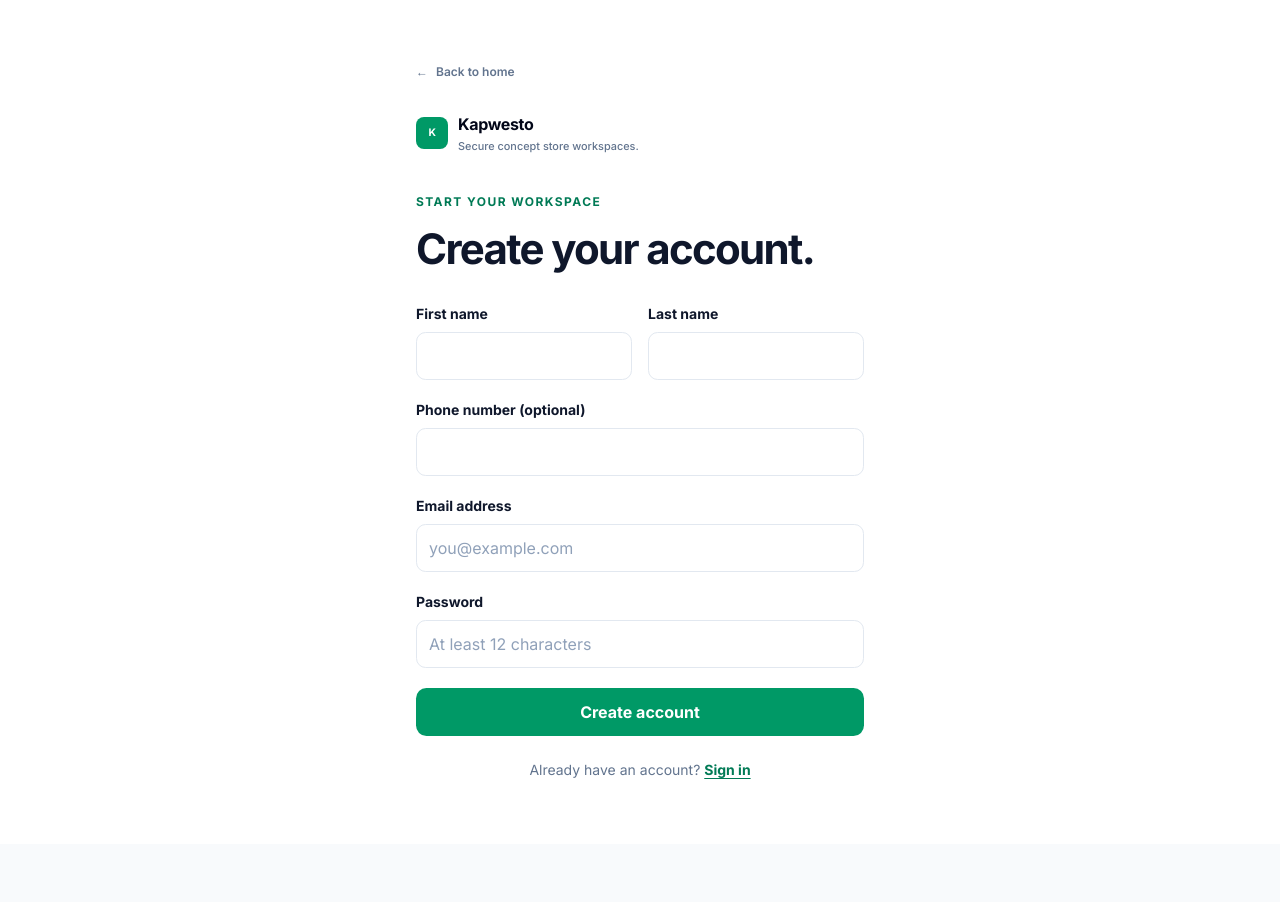
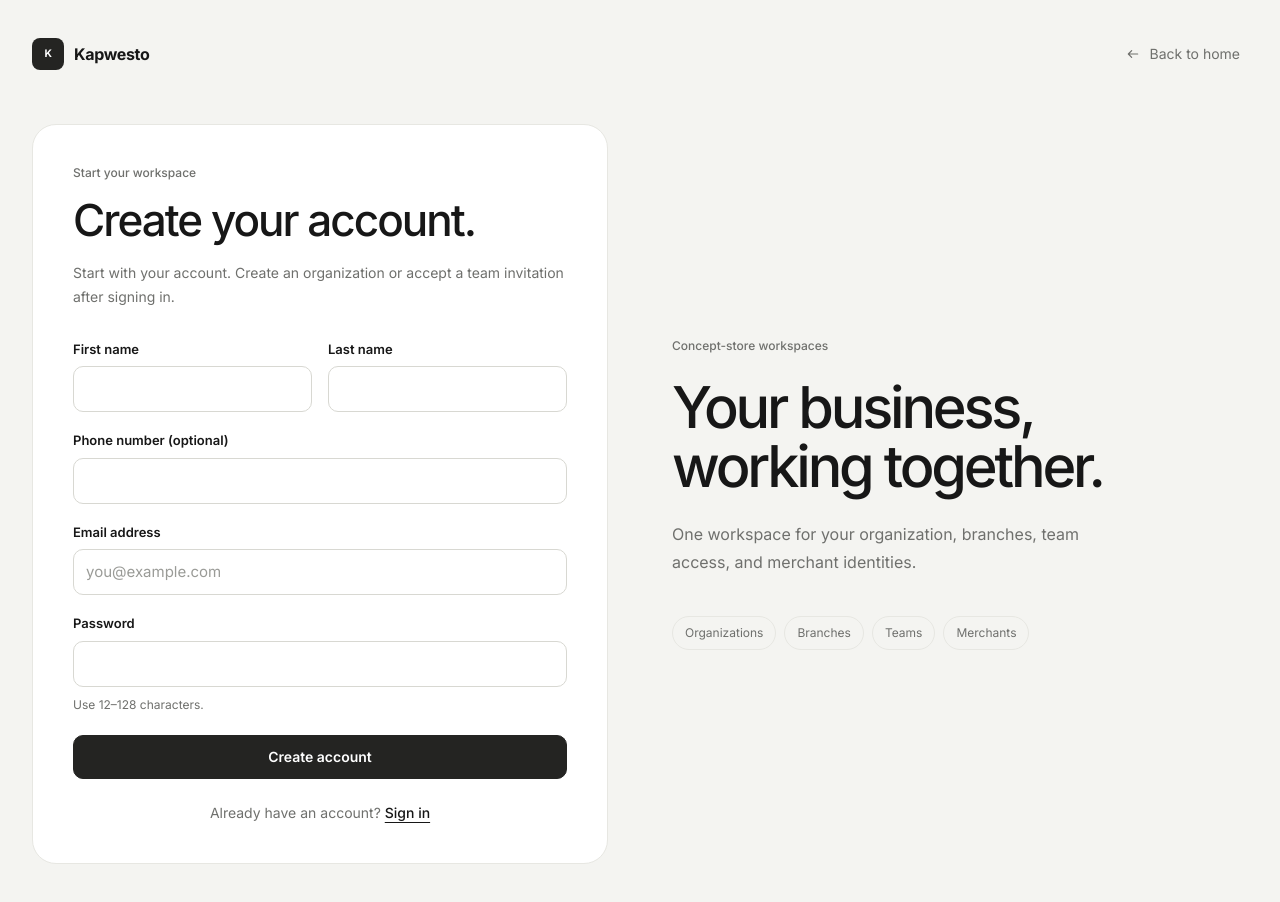
Before and after one commit to khenshi/concept-store, a Next.js app in the folder frontend/: page /register in a window 1280 px wide. Shown: the top 902 px of the page. Before the commit the page ends 844 px from the top, so only its background shows below. Built offline with nearby package versions, Linux system fonts and the light colour scheme; no server answers.

Commit message:
refactor(frontend): unify guest and invitation experiences

```diff
--- a/frontend/src/app/(auth)/login/page.tsx
+++ b/frontend/src/app/(auth)/login/page.tsx
@@ -4,9 +4,5 @@ import { CredentialsForm } from '@/features/auth/components/credentials-form';
 export const metadata: Metadata = { title: 'Sign in | Kapwesto' };
 
 export default function LoginPage() {
-  return (
-    <main className="grid min-h-screen place-items-center bg-white">
-      <CredentialsForm mode="login" />
-    </main>
-  );
+  return <CredentialsForm mode="login" />;
 }
--- a/frontend/src/app/(auth)/register/page.tsx
+++ b/frontend/src/app/(auth)/register/page.tsx
@@ -4,9 +4,5 @@ import { CredentialsForm } from '@/features/auth/components/credentials-form';
 export const metadata: Metadata = { title: 'Create account | Kapwesto' };
 
 export default function RegisterPage() {
-  return (
-    <main className="grid min-h-screen place-items-center bg-white">
-      <CredentialsForm mode="register" />
-    </main>
-  );
+  return <CredentialsForm mode="register" />;
 }
--- a/frontend/src/features/auth/components/credentials-form.tsx
+++ b/frontend/src/features/auth/components/credentials-form.tsx
@@ -4,7 +4,13 @@ import Link from 'next/link';
 import { useRouter } from 'next/navigation';
 import { useState, type FormEvent } from 'react';
 import type { ZodError } from 'zod';
-import { BrandWordmark } from '@/shared/components/branding/brand-wordmark';
+import { GuestShell } from '@/shared/components/ui/guest-shell';
+import {
+  TextField,
+  focusFirstInvalidField,
+} from '@/shared/components/ui/text-field';
+import { Button } from '@/shared/components/ui/button';
+import { Notice } from '@/shared/components/ui/notice';
 import { ApiError } from '../api/auth-client';
 import { useAuth } from '../model/auth-context';
 import {
@@ -64,6 +70,8 @@ export function CredentialsForm({ mode }: { mode: FormMode }) {
 
   async function handleSubmit(event: FormEvent<HTMLFormElement>) {
     event.preventDefault();
+    if (isSubmitting) return;
+    const form = event.currentTarget;
     setSubmissionError(null);
 
     const formData = new FormData(event.currentTarget);
@@ -81,6 +89,7 @@ export function CredentialsForm({ mode }: { mode: FormMode }) {
 
     if (!result.success) {
       setFieldErrors(fieldErrorsFrom(result.error));
+      focusFirstInvalidField(form);
       return;
     }
 
@@ -115,170 +124,90 @@ export function CredentialsForm({ mode }: { mode: FormMode }) {
   }
 
   return (
-    <section
-      className="flex min-h-screen w-full max-w-md flex-col justify-center px-5 py-10 sm:max-w-lg sm:px-8 lg:py-16"
-      aria-labelledby="auth-title"
+    <GuestShell
+      eyebrow={copy.eyebrow}
+      title={copy.title}
+      description={
+        mode === 'login'
+          ? 'Continue to your organizations and the people behind them.'
+          : 'Start with your account. Create an organization or accept a team invitation after signing in.'
+      }
     >
-      <Link
-        className="inline-flex items-center gap-2 text-xs font-semibold text-slate-500 no-underline hover:text-emerald-700"
-        href="/"
-      >
-        <span aria-hidden="true">←</span> Back to home
-      </Link>
-      <BrandWordmark className="mt-8 text-slate-950" showTagline />
-      <div className="mt-10">
-        <p className="mb-4 text-xs font-bold tracking-[0.12em] text-emerald-700 uppercase">
-          {copy.eyebrow}
-        </p>
-        <h1
-          className="max-w-none text-[clamp(1.875rem,6vw,2.625rem)] leading-[1.08] font-bold tracking-[-0.04em] text-slate-900"
-          id="auth-title"
-        >
-          {copy.title}
-        </h1>
-      </div>
-
-      <form className="mt-8 grid gap-5" onSubmit={handleSubmit} noValidate>
+      <form className="grid min-w-0 gap-5" onSubmit={handleSubmit} noValidate>
         {submissionError ? (
-          <p
-            className="m-0 rounded-lg border border-red-600 bg-white p-3 text-sm text-red-600"
-            role="alert"
-          >
-            {submissionError}
-          </p>
+          <Notice tone="error">{submissionError}</Notice>
         ) : null}
-
         {mode === 'register' ? (
-          <div className="grid gap-4 sm:grid-cols-2">
-            <AuthField
+          <>
+            <div className="grid min-w-0 gap-4 sm:grid-cols-2">
+              <TextField
                 id="firstName"
+                name="firstName"
                 label="First name"
                 autoComplete="given-name"
+                maxLength={80}
+                required
                 error={fieldErrors.firstName}
               />
-            <AuthField
+              <TextField
                 id="lastName"
+                name="lastName"
                 label="Last name"
                 autoComplete="family-name"
+                maxLength={80}
+                required
                 error={fieldErrors.lastName}
               />
             </div>
-        ) : null}
-
-        {mode === 'register' ? (
-          <AuthField
+            <TextField
               id="phone"
+              name="phone"
               label="Phone number (optional)"
               type="tel"
               autoComplete="tel"
+              maxLength={25}
               error={fieldErrors.phone}
             />
+          </>
         ) : null}
-
-        <div className="grid gap-2">
-          <label className="text-sm font-bold" htmlFor="email">
-            Email address
-          </label>
-          <input
-            className="min-h-12 w-full rounded-[0.6rem] border border-slate-200 bg-white px-3 py-2.5 text-slate-900 placeholder:text-slate-400 focus-visible:outline-3 focus-visible:outline-offset-2 focus-visible:outline-emerald-100 aria-invalid:border-red-600"
+        <TextField
           id="email"
           name="email"
+          label="Email address"
           type="email"
           autoComplete="email"
           placeholder="you@example.com"
-            aria-invalid={Boolean(fieldErrors.email)}
-            aria-describedby={fieldErrors.email ? 'email-error' : undefined}
+          maxLength={254}
+          required
+          error={fieldErrors.email}
         />
-          {fieldErrors.email ? (
-            <p id="email-error" className="m-0 text-sm text-red-600">
-              {fieldErrors.email}
-            </p>
-          ) : null}
-        </div>
-
-        <div className="grid gap-2">
-          <label className="text-sm font-bold" htmlFor="password">
-            Password
-          </label>
-          <input
-            className="min-h-12 w-full rounded-[0.6rem] border border-slate-200 bg-white px-3 py-2.5 text-slate-900 placeholder:text-slate-400 focus-visible:outline-3 focus-visible:outline-offset-2 focus-visible:outline-emerald-100 aria-invalid:border-red-600"
+        <TextField
           id="password"
           name="password"
+          label="Password"
           type="password"
-            autoComplete={
-              mode === 'login' ? 'current-password' : 'new-password'
-            }
-            placeholder={
-              mode === 'register' ? 'At least 12 characters' : undefined
-            }
-            aria-invalid={Boolean(fieldErrors.password)}
-            aria-describedby={
-              fieldErrors.password ? 'password-error' : undefined
-            }
+          autoComplete={mode === 'login' ? 'current-password' : 'new-password'}
+          hint={mode === 'register' ? 'Use 12–128 characters.' : undefined}
+          required
+          error={fieldErrors.password}
         />
-          {fieldErrors.password ? (
-            <p id="password-error" className="m-0 text-sm text-red-600">
-              {fieldErrors.password}
-            </p>
-          ) : null}
-        </div>
-
-        <button
-          className="inline-flex min-h-11 cursor-pointer items-center justify-center rounded-[0.65rem] border-0 bg-emerald-600 px-4.5 py-3 font-bold text-white hover:bg-emerald-700 focus-visible:outline-3 focus-visible:outline-offset-2 focus-visible:outline-emerald-100 disabled:cursor-wait disabled:opacity-65"
+        <Button
           type="submit"
-          disabled={isSubmitting}
+          pending={isSubmitting}
+          pendingLabel={copy.submitting}
         >
-          {isSubmitting ? copy.submitting : copy.submit}
-        </button>
+          {copy.submit}
+        </Button>
       </form>
-
-      <p className="mt-6 text-center text-sm text-slate-500">
+      <p className="mt-6 text-center text-sm text-muted">
         {copy.alternate}{' '}
         <Link
-          className="font-bold text-emerald-700 underline underline-offset-3"
+          className="font-medium text-ink underline underline-offset-4"
           href={copy.alternateHref}
         >
           {copy.alternateLink}
         </Link>
       </p>
-    </section>
+    </GuestShell>
   );
 }
-
-function AuthField({
-  id,
-  label,
-  type = 'text',
-  autoComplete,
-  error,
-}: {
-  id: 'firstName' | 'lastName' | 'phone';
-  label: string;
-  type?: 'text' | 'tel';
-  autoComplete: string;
-  error?: string;
-}) {
-  return (
-    <div className="grid gap-2">
-      <label className="text-sm font-bold" htmlFor={id}>
-        {label}
-      </label>
-      <input
-        className="min-h-12 w-full rounded-[0.6rem] border border-slate-200 bg-white px-3 py-2.5 text-slate-900 focus-visible:outline-3 focus-visible:outline-offset-2 focus-visible:outline-emerald-100 aria-invalid:border-red-600"
-        id={id}
-        name={id}
-        type={type}
-        autoComplete={autoComplete}
-        maxLength={id === 'phone' ? 25 : 80}
-        required={id !== 'phone'}
-        aria-invalid={Boolean(error)}
-        aria-describedby={error ? `${id}-error` : undefined}
-      />
-      {error ? (
-        <p className="m-0 text-sm text-red-600" id={`${id}-error`}>
-          {error}
-        </p>
-      ) : null}
-    </div>
-  );
-}
--- /dev/null
+++ b/frontend/src/shared/components/ui/guest-shell.tsx
@@ -0,0 +1,81 @@
+import Link from 'next/link';
+import type { ReactNode } from 'react';
+import { BrandWordmark } from '@/shared/components/branding/brand-wordmark';
+import { Icon } from './icon';
+
+export function GuestShell({
+  children,
+  eyebrow,
+  title,
+  description,
+  contextTitle = 'Your business,\nworking together.',
+  contextDescription = 'One workspace for your organization, branches, team access, and merchant identities.',
+}: {
+  children: ReactNode;
+  eyebrow: string;
+  title: ReactNode;
+  description?: ReactNode;
+  contextTitle?: string;
+  contextDescription?: string;
+}) {
+  return (
+    <main className="min-h-dvh bg-canvas px-4 py-5 text-ink sm:px-8 sm:py-8">
+      <div className="mx-auto flex min-h-[calc(100dvh-2.5rem)] max-w-7xl flex-col sm:min-h-[calc(100dvh-4rem)]">
+        <header className="flex flex-wrap items-center justify-between gap-4">
+          <BrandWordmark tone="neutral" />
+          <Link
+            href="/"
+            className="inline-flex min-h-11 items-center gap-2 rounded-control px-2 text-sm text-muted no-underline hover:text-ink"
+          >
+            <Icon name="arrow" className="size-4 rotate-180" />
+            Back to home
+          </Link>
+        </header>
+        <div className="grid flex-1 items-center gap-8 py-8 sm:py-12 lg:grid-cols-[minmax(0,1fr)_minmax(0,1fr)] lg:gap-16">
+          <section
+            aria-labelledby="guest-title"
+            className="mx-auto w-full min-w-0 max-w-xl rounded-feature border border-hairline bg-surface p-5 sm:p-8 lg:p-10"
+          >
+            <p className="mb-4 text-xs font-medium text-muted">{eyebrow}</p>
+            <h1
+              id="guest-title"
+              className="break-words text-[clamp(2rem,5vw,2.75rem)] leading-[1.08] font-medium tracking-[-0.045em]"
+            >
+              {title}
+            </h1>
+            {description ? (
+              <p className="mt-4 text-sm leading-6 text-muted">{description}</p>
+            ) : null}
+            <div className="mt-8 min-w-0">{children}</div>
+          </section>
+          <aside
+            className="hidden min-w-0 py-12 lg:block"
+            aria-label="Workspace context"
+          >
+            <p className="mb-6 text-xs font-medium text-muted">
+              Concept-store workspaces
+            </p>
+            <h2 className="whitespace-pre-line text-[clamp(2.75rem,4.5vw,4.5rem)] leading-[1.03] font-medium tracking-[-0.055em]">
+              {contextTitle}
+            </h2>
+            <p className="mt-6 max-w-md text-base leading-7 text-muted">
+              {contextDescription}
+            </p>
+            <div className="mt-10 flex flex-wrap gap-2 text-xs text-muted">
+              {['Organizations', 'Branches', 'Teams', 'Merchants'].map(
+                (label) => (
+                  <span
+                    key={label}
+                    className="rounded-full border border-hairline px-3 py-2"
+                  >
+                    {label}
+                  </span>
+                ),
+              )}
+            </div>
+          </aside>
+        </div>
+      </div>
+    </main>
+  );
+}
```
Also changed, not shown: frontend/src/features/auth/components/auth-gate.tsx (+15 -22 lines), frontend/src/features/organization-invitations/components/invitation-acceptance-page.tsx (+36 -26 lines), 6 other files (tests, documents, lock files or other folders). Lines whose indentation alone changed are shown as unchanged.
